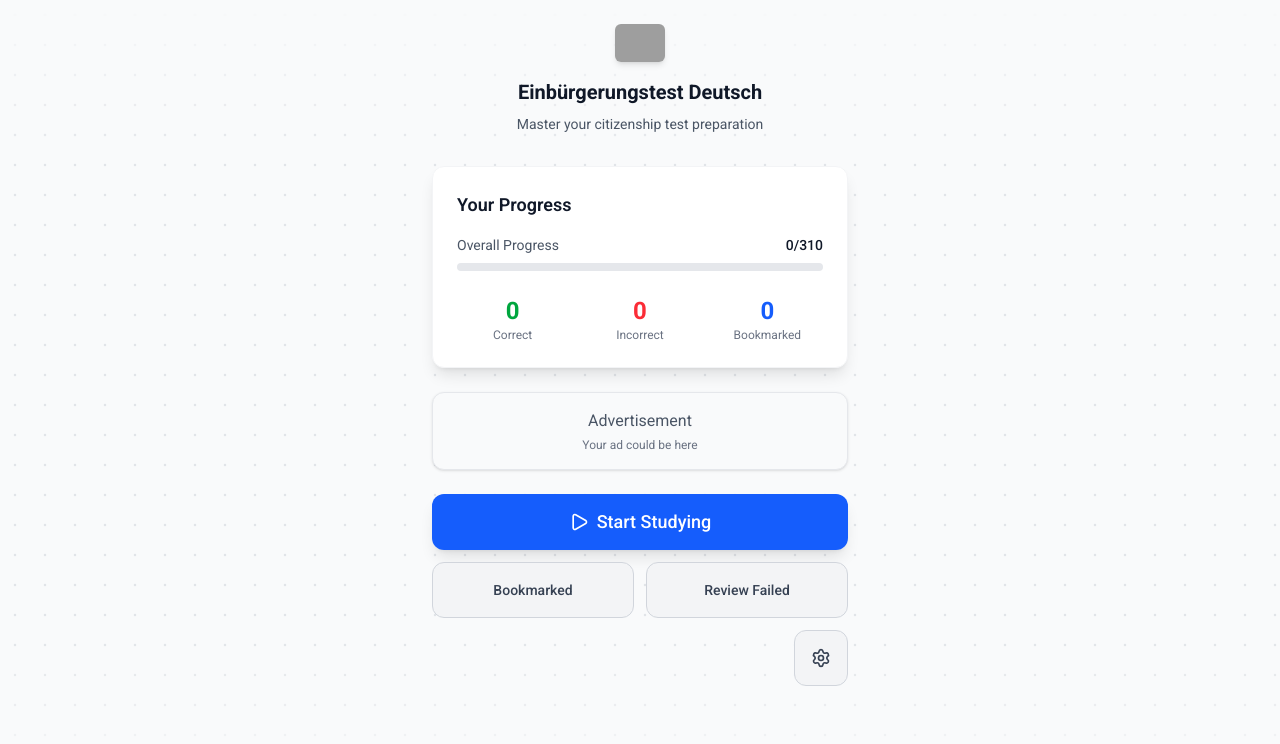
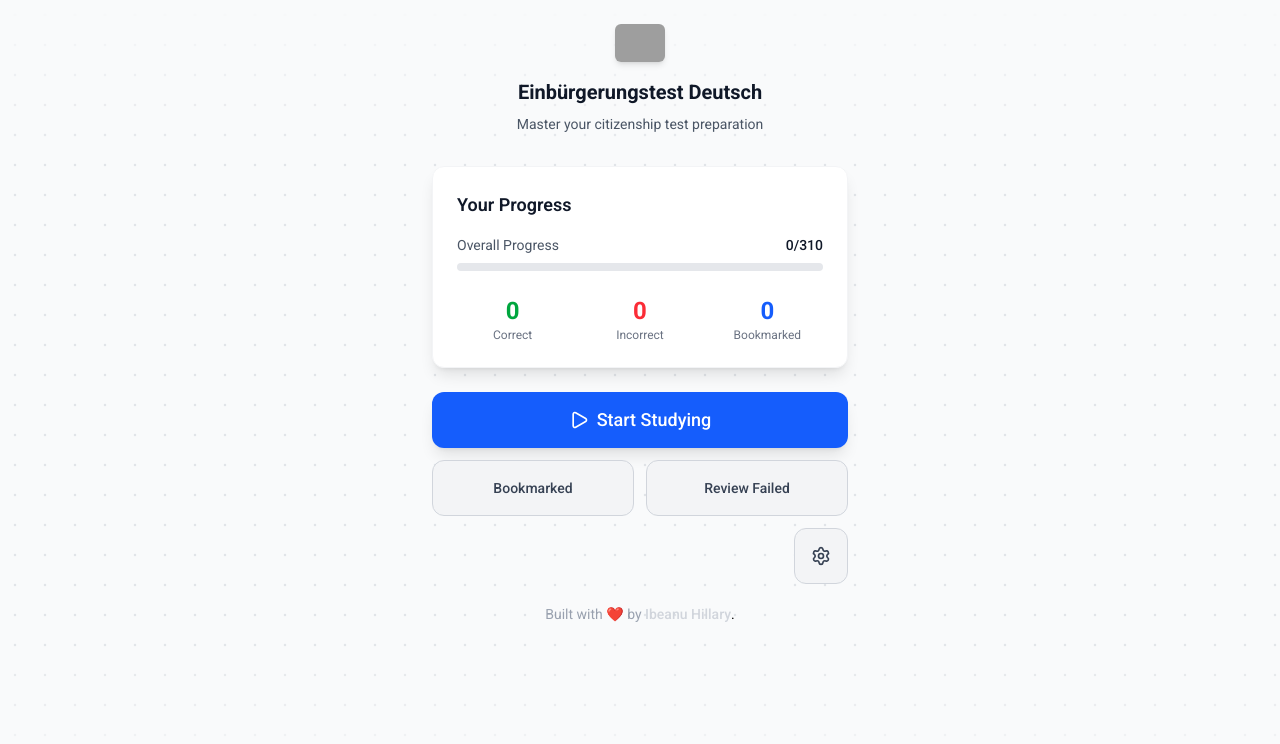
Before and after one commit to Clinsmann/living-in-germany, a Next.js app: page / in a window 1280 px wide. Shown: the top 744 px of the page. Built offline with nearby package versions, Linux system fonts and the light colour scheme; no server answers; grey boxes are pictures that could not be loaded.

Commit message:
Refactor Home and QuestionScreen components to remove AdSpace usage, add DevelopedBy component, and improve JSX structure for better readability.

```diff
--- a/src/app/page.tsx
+++ b/src/app/page.tsx
@@ -7,10 +7,10 @@ import { FeedbackModal } from '@/components/FeedbackModal'
 import { useLocalStorage } from '@/hooks/useLocalStorage'
 import Header from '@/components/dashboard/Header'
 import { ProgressCard } from '../components/ProgressCard'
-import { AdSpace } from '@/components/AdSpace'
 import { ActionsButtons } from '@/components/dashboard/ActionsButtons'
 import { BackgroundPattern } from '@/components/BackgroundPattern'
 import { Screen } from '@/components/SidebarNavigation'
+import { DevelopedBy } from '../components/DevelopedBy'
 
 interface Stats {
   answered: number
@@ -84,6 +84,7 @@ export default function Home() {
           onStatsUpdate={updateStats}
           stats={stats}
         />
+        <DevelopedBy />
       </PageWrapper>
     )
   }
@@ -101,12 +102,13 @@ export default function Home() {
           totalQuestions={totalQuestions}
           progressPercentage={progressPercentage}
         />
-        <AdSpace />
+        {/* <AdSpace /> */}
         <ActionsButtons
           isPending={isPending}
           handleScreenChange={handleScreenChange}
           setSidebarOpen={setSidebarOpen}
         />
+        <DevelopedBy />
       </main>
     </PageWrapper>
   )
--- a/src/components/QuestionScreen.tsx
+++ b/src/components/QuestionScreen.tsx
@@ -4,7 +4,6 @@ import { useState, useCallback, useMemo, forwardRef } from 'react'
 import { Bookmark, BookmarkCheck, Flag, Languages, ChevronRight, ChevronLeft } from 'lucide-react'
 import { ReportModal } from '@/components/ReportModal'
 import { useLocalStorage } from '@/hooks/useLocalStorage'
-import { AdSpace } from './AdSpace'
 import { generalQuestions } from '@/lib/generalQuestions'
 import { stateSpecificQuestions } from '../lib/stateQuestions'
 import { twMerge } from 'tailwind-merge'
@@ -291,8 +290,7 @@ export function QuestionScreen({ mode, onMenuClick, onStatsUpdate, stats }: Ques
                   key={key}
                   onClick={() => handleAnswerSelect(key)}
                   disabled={showAnswer}
-                  className={`w-full px-3 py-3 text-left rounded-xl border transition-all duration-200 ${
-                    showAnswer
+                  className={`w-full px-3 py-3 text-left rounded-xl border transition-all duration-200 ${showAnswer
                       ? showCorrect
                         ? 'bg-green-50 dark:bg-green-900/20 border-green-200 dark:border-green-800'
                         : showIncorrect
@@ -301,12 +299,11 @@ export function QuestionScreen({ mode, onMenuClick, onStatsUpdate, stats }: Ques
                       : isSelected
                         ? 'bg-blue-50 dark:bg-blue-900/20 border-blue-200 dark:border-blue-800'
                         : 'bg-white dark:bg-gray-800 border-gray-200 dark:border-gray-700 hover:bg-gray-50 dark:hover:bg-gray-700/50'
-                  }`}
+                    }`}
                 >
                   <div className="flex items-start gap-3">
                     <span
-                      className={`flex-shrink-0 w-6 h-6 flex items-center justify-center rounded-full text-sm font-light ${
-                        showAnswer
+                      className={`flex-shrink-0 w-6 h-6 flex items-center justify-center rounded-full text-sm font-light ${showAnswer
                           ? showCorrect
                             ? 'bg-green-100 dark:bg-green-800 text-green-800 dark:text-green-100'
                             : showIncorrect
@@ -315,13 +312,12 @@ export function QuestionScreen({ mode, onMenuClick, onStatsUpdate, stats }: Ques
                           : isSelected
                             ? 'bg-blue-100 dark:bg-blue-800 text-blue-800 dark:text-blue-100'
                             : 'bg-gray-100 dark:bg-gray-700 text-gray-600 dark:text-gray-300'
-                      }`}
+                        }`}
                     >
                       {key}
                     </span>
                     <span
-                      className={`text-sm ${
-                        showAnswer
+                      className={`text-sm ${showAnswer
                           ? showCorrect
                             ? 'text-green-800 dark:text-green-100'
                             : showIncorrect
@@ -330,7 +326,7 @@ export function QuestionScreen({ mode, onMenuClick, onStatsUpdate, stats }: Ques
                           : isSelected
                             ? 'text-blue-800 dark:text-blue-100'
                             : 'text-gray-600 dark:text-gray-300'
-                      }`}
+                        }`}
                     >
                       {german}
                       {showEnglish && (
@@ -359,7 +355,7 @@ export function QuestionScreen({ mode, onMenuClick, onStatsUpdate, stats }: Ques
           </QuestionButton>
         </div>
 
-        <AdSpace />
+        {/* <AdSpace /> */}
       </main>
 
       <ReportModal
```
